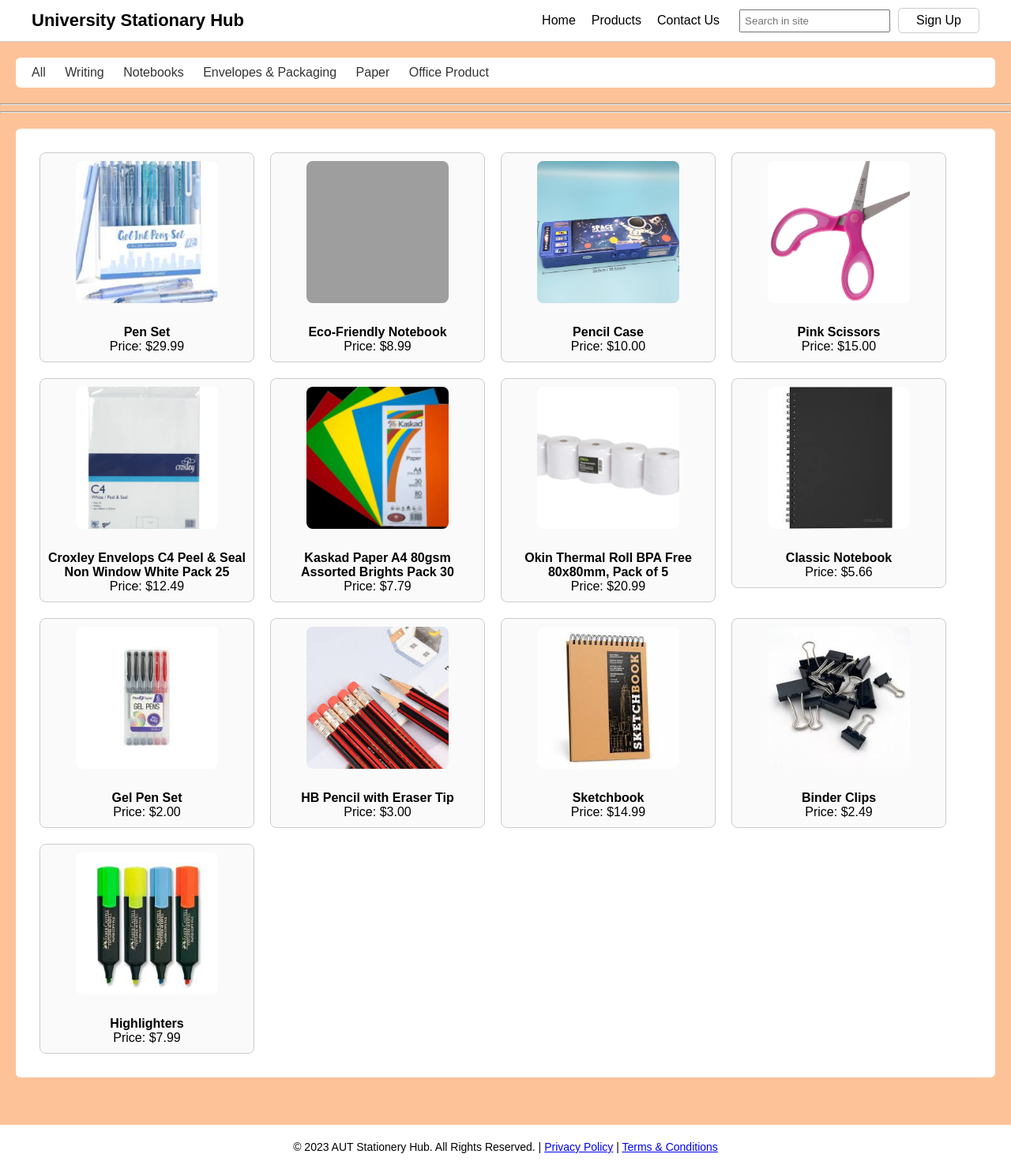
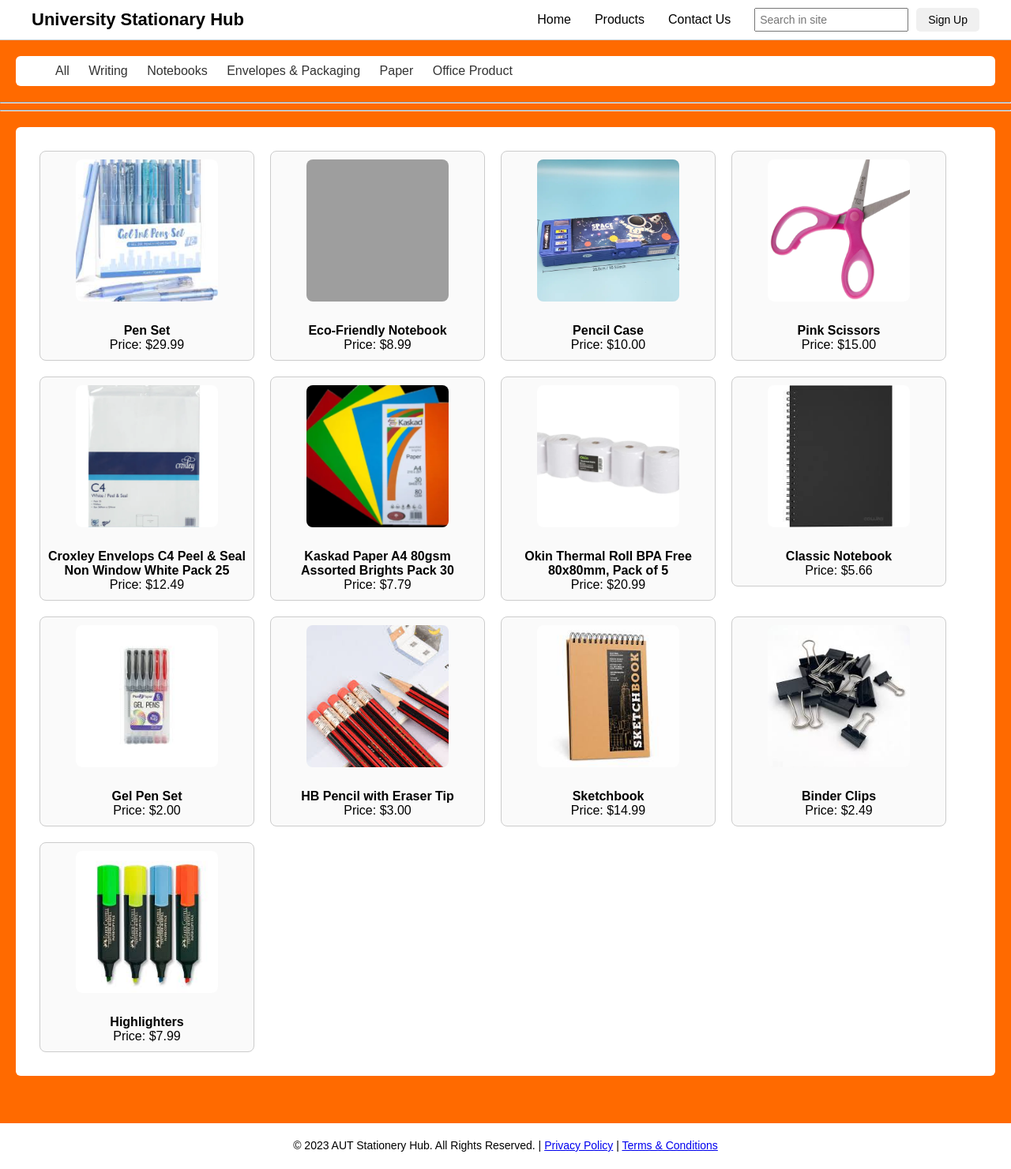
Before and after one commit to Kramton/University-Stationery-Hub, a PHP site: page /categoryPage.php in a window 1280 px wide. Shown: the whole page at 79% size. After the commit the page ends 1459 px from the top, so only its background shows below. Run offline with PHP 8.4, Linux system fonts and the light colour scheme; grey boxes are pictures that could not be loaded.

Commit message:
Update categoryPage.php

```diff
--- a/categoryPage.php
+++ b/categoryPage.php
@@ -23,15 +23,15 @@ $subcategory = $_GET['subcategory'] ?? 'All';
 ?>
 
 <!DOCTYPE html>
-<html>
+<html lang="en">
 <head>
     <title>Product Categories</title>
     <style>
- body {
-    font-family: Arial;
-    margin: 0;
-    background-color: #fdc298;
-}
+   body {
+      font-family: Arial, sans-serif;
+      margin: 0;
+      background: #ff6a00;
+    }
 
 header {
     background: white;
@@ -53,7 +53,7 @@ header {
 }
 
 .nav a {
-    margin: 0 10px;
+    margin: 0 15px;
     text-decoration: none;
     color: black;
 }
@@ -61,19 +61,32 @@ header {
 .nav input {
     margin-left: 15px;
     padding: 5px;
+    height: 16px;
+    font-size: 14px;
 }
 
 .nav button {
     margin-left: 10px;
-    padding: 6px 12px;
-    background-color: white;
-    border: 1px solid #ccc;
+    background-color: #f0f0f0;
+    color: black;
+    border: none;
+    font-size: 14px;
+    height: 30px;
+    padding: 5px 15px;
     cursor: pointer;
+    margin-top: 0;
 }
 
+.nav button a {
+    text-decoration: none;
+    color: black;
+    display: block;
+    height: 100%;
+    width: 100%;
+}
 .menu {
     background-color: white;
-    padding: 10px;
+    padding: 10px 40px;
     margin: 20px;
     border-radius: 6px;
 }
@@ -128,7 +141,11 @@ footer {
       background: white;
       margin-top: 60px;
     }
-
+.subcategory-title {
+    margin-left: 40px;
+    font-size: 18px;
+    font-weight: bold;
+}
     </style>
 
 
@@ -139,7 +156,7 @@ footer {
         <a href="#">Products</a>
         <a href="#">Contact Us</a>
         <input type="text" placeholder="Search in site" />
-        <button><a href="signUpPage.html">Sign Up</a></button>
+        <button onclick="window.location.href='signUpPage.html'">Sign Up</button>
     </nav>
 </header>
 
@@ -157,14 +174,15 @@ footer {
 
 <hr>
 <?php if ($category == "Paper"): ?>
-    <h3>Subcategories for Paper</h3>
+    <h3 class="subcategory-title">Subcategories for Paper</h3>
+
     <div class="menu">
         <a href="?category=Paper&subcategory=All">All</a>
         <a href="?category=Paper&subcategory=Coloured+Paper">Coloured Paper</a>
         <a href="?category=Paper&subcategory=Machine+Rolls">Machine Rolls</a>
     </div>
 <?php elseif ($category == "Writing"): ?>
-    <h3>Subcategories for Writing</h3>
+    <h3 class="subcategory-title">Subcategories for Writing</h3>
     <div class="menu">
         <a href="?category=Writing&subcategory=All">All</a>
         <a href="?category=Writing&subcategory=Pens">Pens</a>
@@ -172,7 +190,7 @@ footer {
         <a href="?category=Writing&subcategory=Highlighters">Highlighters</a>
     </div>
 <?php elseif ($category == "Office Product"): ?>
-    <h3>Subcategories for Office Product</h3>
+    <h3 class="subcategory-title">Subcategories for Office Product</h3>
     <div class="menu">
         <a href="?category=Office+Product&subcategory=All">All</a>
         <a href="?category=Office+Product&subcategory=Scissors+%26+Cutters">Scissors & Cutters</a>
```
